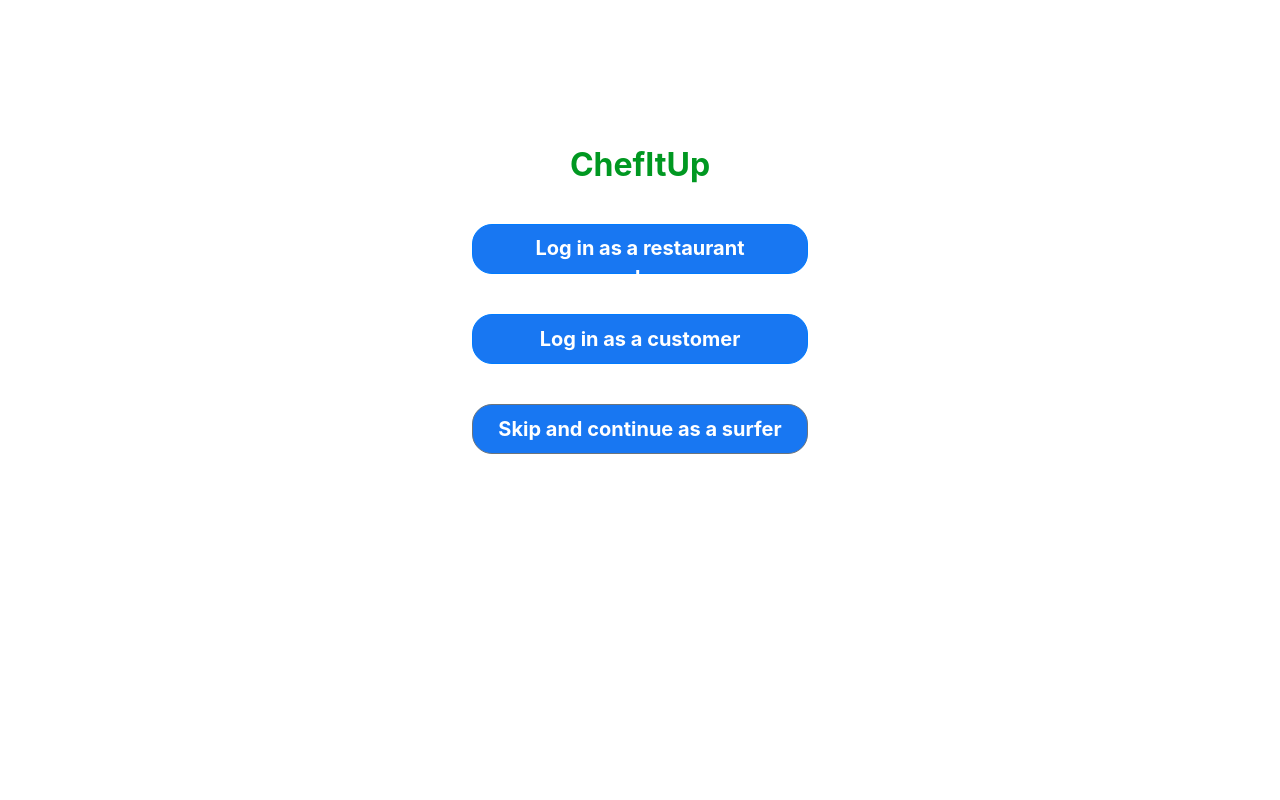
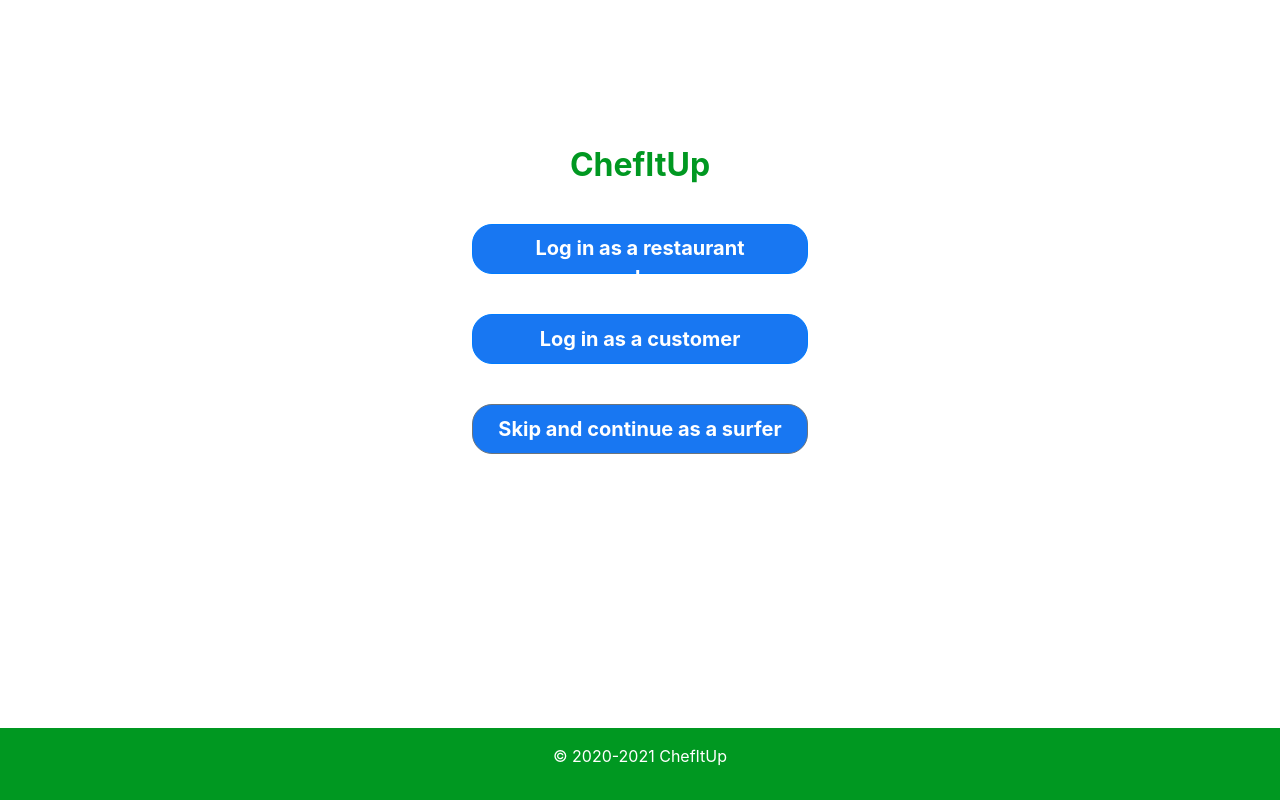
Before and after one commit to albfelix31/chefitup, a React (Create React App) app in the folder client/: page / in a window 1280 px wide. Built offline with nearby package versions, Linux system fonts and the light colour scheme.

Commit message:
added footer

```diff
--- a/client/src/App.js
+++ b/client/src/App.js
@@ -32,7 +32,7 @@
 import NavSurfer from './components/navbars/nav_surfer/NavSurfer';
 import NavEmployee from './components/navbars/nav_employee/NavEmployee';
 import NavLogin from './components/navbars/nav_login/NavLogin';
-
+import Footer from './components/Footer/Footer';
 
 class App extends React.Component {
 
@@ -85,6 +85,7 @@
             </Switch>
           </Row>
         </Container>
+        <Footer />
       </Router>
     );
   }
--- /dev/null
+++ b/client/src/components/Footer/Footer.css
@@ -0,0 +1,11 @@
+.footer{
+  margin-top: 1rem;
+  padding: 1rem;
+  background-color: #009821;
+  position: fixed;
+  bottom: 0;
+  left: 0;
+  width: 100%;
+  color: white !important;
+  text-align: center;
+}
--- /dev/null
+++ b/client/src/components/Footer/Footer.js
@@ -0,0 +1,13 @@
+import React from 'react';
+
+import './Footer.css'
+
+export default class Footer extends React.Component {
+  render(){
+    return (
+      <div className="footer">
+        <p>&copy; 2020-2021 ChefItUp</p>
+      </div>
+    );
+  }
+}
```
Also changed, not shown: client/src/components/main_pages/surfer/Surfer.js (line endings or trailing spaces).
